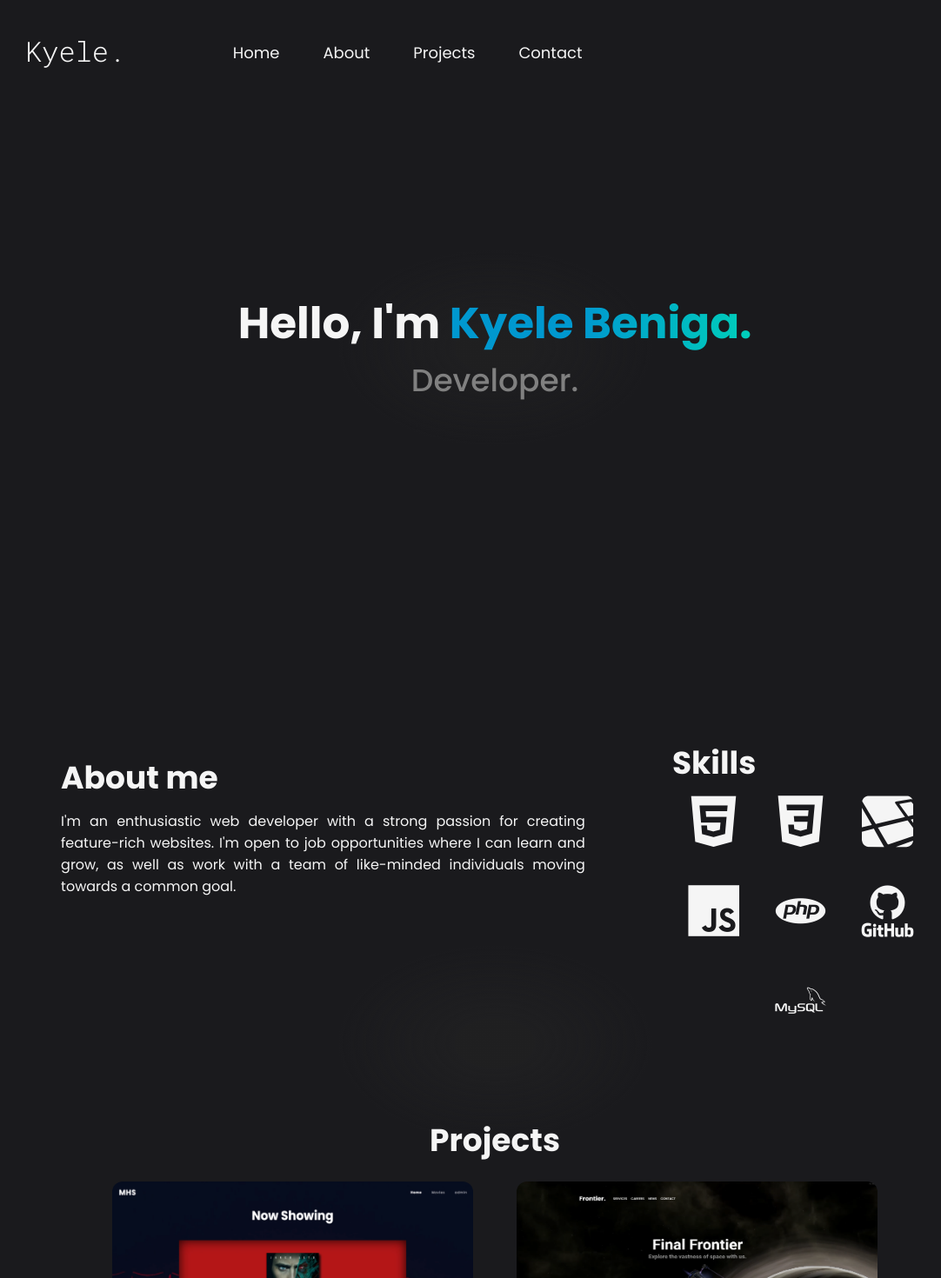
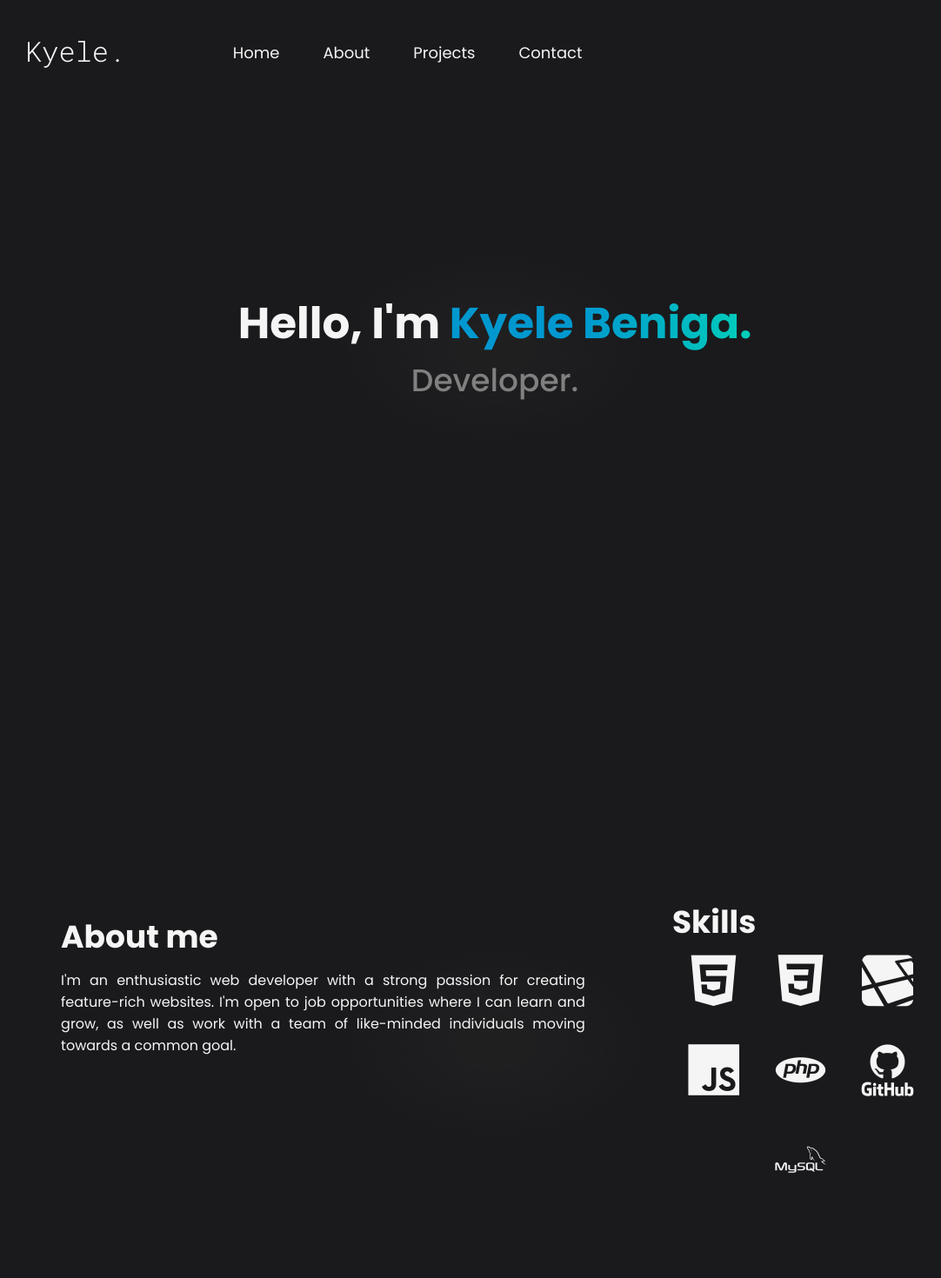
Before and after one commit to kyelebeniga/kyelebeniga.github.io, a React (Create React App) app: page / in a window 1280 px wide. Shown: the top 1470 px of the page at 87% size, without its empty margins (71-1153 px from the left). Built offline with nearby package versions, Linux system fonts and the light colour scheme.

Commit message:
Started building contact form

```diff
--- a/src/components/Main.js
+++ b/src/components/Main.js
@@ -13,7 +13,6 @@ function Main() {
         <h2>Developer.</h2>
       </div>
     </section>
-
     <section className="aboutContainer" id="about">
       <div className="about">
         <h1>About me</h1>
@@ -51,7 +50,6 @@ function Main() {
         </ul>
       </div>
     </section>
-
     <section className="projectContainer" id="projects">
         <h1>Projects</h1>
         <div className="project">
@@ -74,6 +72,11 @@ function Main() {
             ))}
         </div>
     </section>
+    <section className="contactContainer" id="contact">
+      <div>
+
+      </div>
+    </section>
     </>
   )
 }
--- a/src/styles/About.css
+++ b/src/styles/About.css
@@ -1,5 +1,3 @@
-/* --background: #1A1A1D;
---clr-primary: #f5f5f5; */
 .aboutContainer{
     color: var(--clr-primary);
     display: flex;
@@ -7,6 +5,7 @@
     justify-content: center;
     gap: 100px;
     padding: 50px;
+    height: 100vh;
 }
 .aboutContainer h1{
     font-size: 36px;
@@ -36,6 +35,7 @@
 
 @media only screen and (max-width: 600px) {
     .aboutContainer{
+        height: auto;
         flex-direction: column;
         gap: 0px;
     }
```
